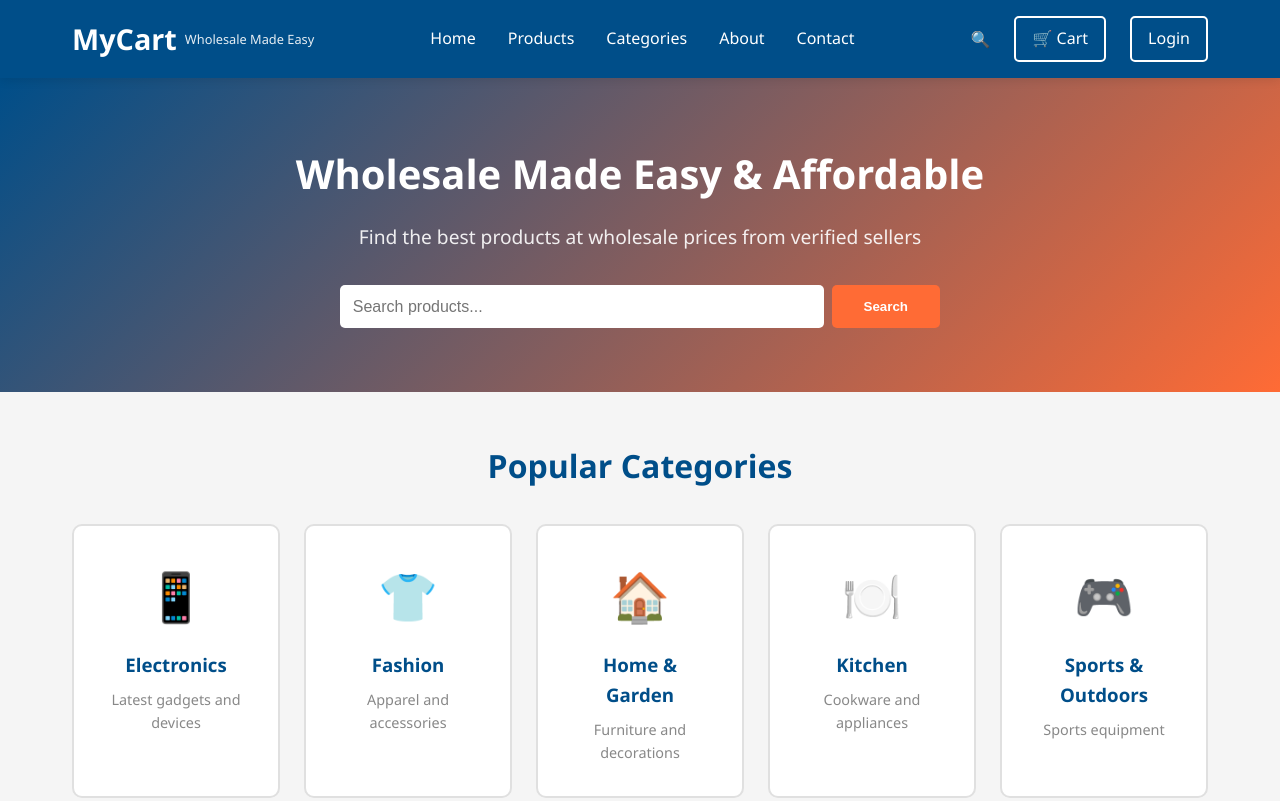
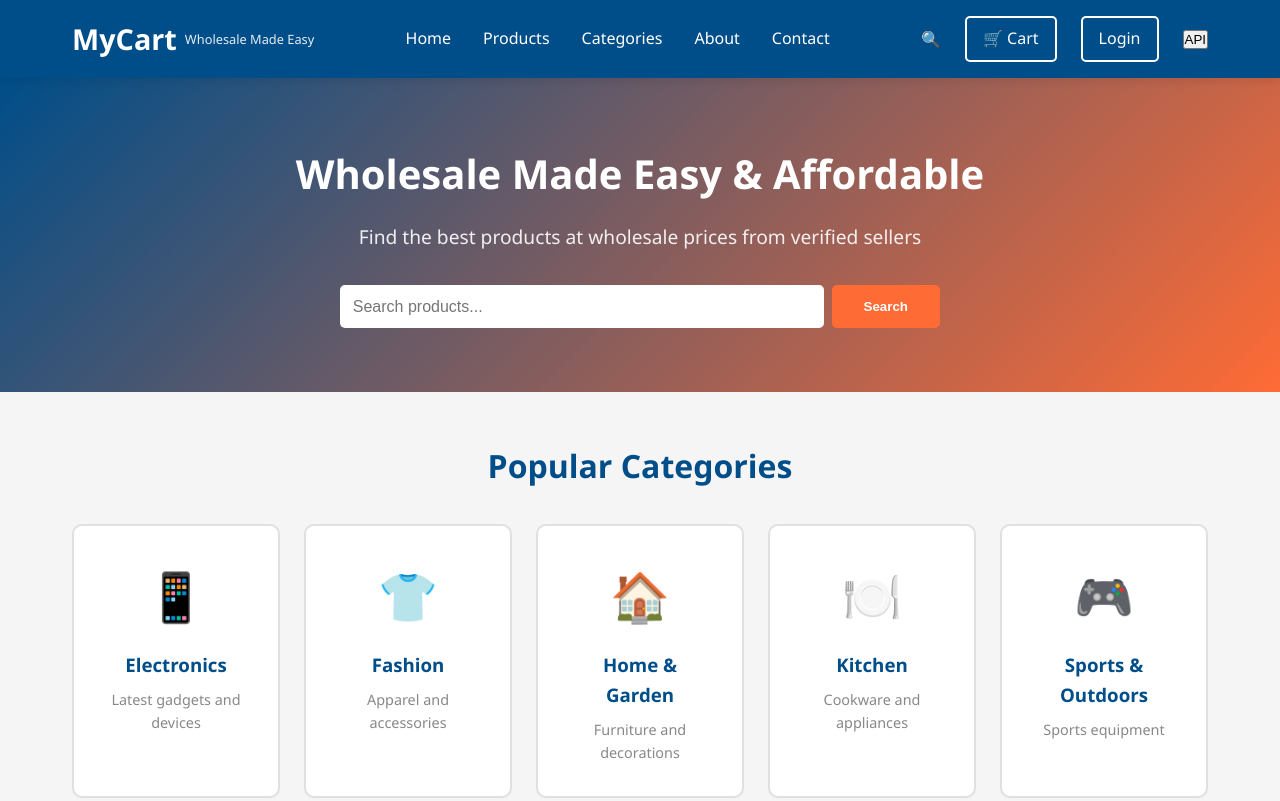
Before and after one commit to saikiranyt2001/mycart, a website: page frontend/index.html in a window 1280 px wide. Shown: the top 801 px of the page. Drawn offline with Linux system fonts and the light colour scheme.

Commit message:
UI: Add API base switcher in navbar; frontend uses localStorage apiBaseUrl

```diff
--- a/frontend/index.html
+++ b/frontend/index.html
@@ -25,6 +25,7 @@
                 <button class="search-btn" onclick="toggleSearch()">🔍</button>
                 <a href="cart.html" class="cart-btn">🛒 Cart</a>
                 <a href="login.html" class="login-btn">Login</a>
+                <button class="api-btn" onclick="changeApiBase()" title="Set API Base">API</button>
             </div>
         </div>
     </nav>
@@ -179,6 +180,24 @@
         </div>
     </footer>
 
-    <script src="js/main.js"></script>
+        <script>
+            // Simple API base switcher using localStorage
+            const DEFAULT_API_BASE_URL = 'http://localhost:5000/api';
+            function changeApiBase() {
+                const current = localStorage.getItem('apiBaseUrl') || '';
+                const url = prompt('Enter API base URL (e.g., https://your-service.onrender.com/api)\nLeave blank to reset to default.', current);
+                if (url === null) return; // cancelled
+                const trimmed = url.trim();
+                if (trimmed) {
+                    localStorage.setItem('apiBaseUrl', trimmed);
+                    alert('API base set to:\n' + trimmed);
+                } else {
+                    localStorage.removeItem('apiBaseUrl');
+                    alert('API base reset to default:\n' + DEFAULT_API_BASE_URL);
+                }
+                location.reload();
+            }
+        </script>
+        <script src="js/main.js"></script>
 </body>
 </html>
```
